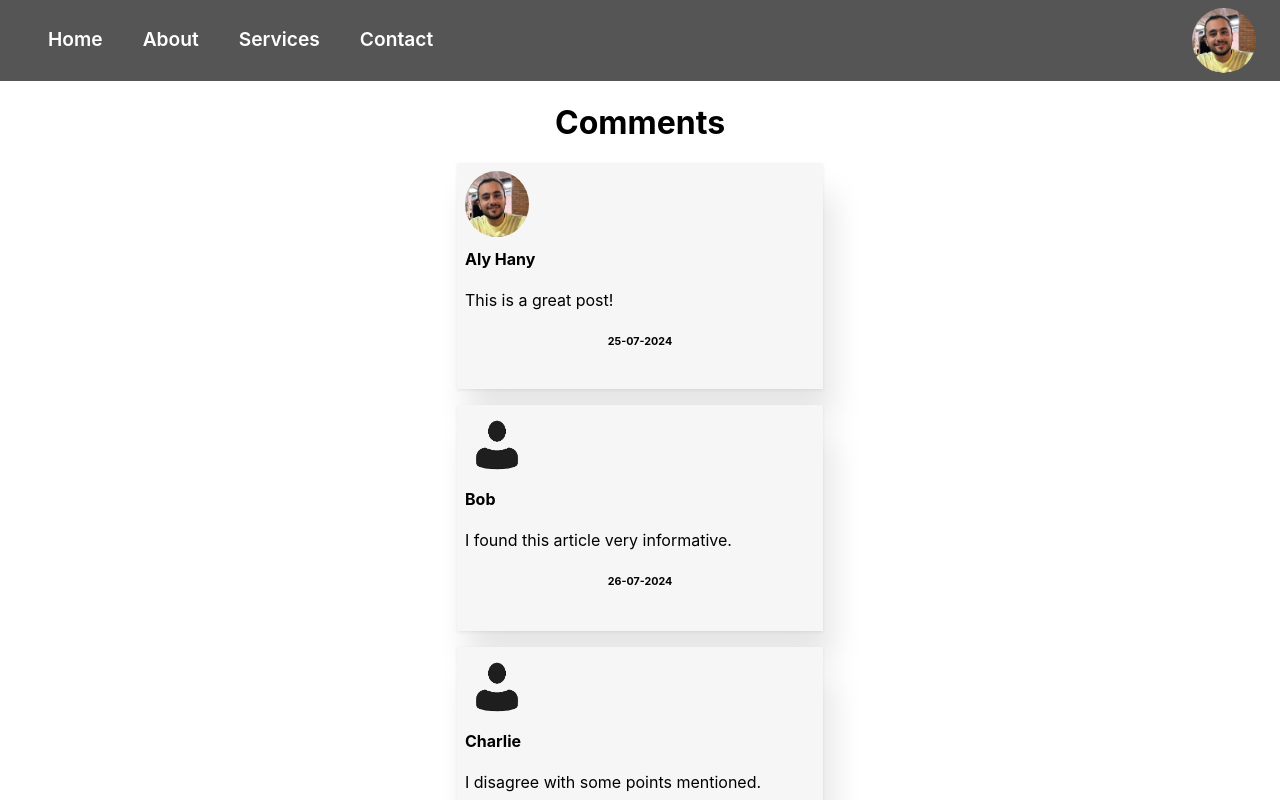
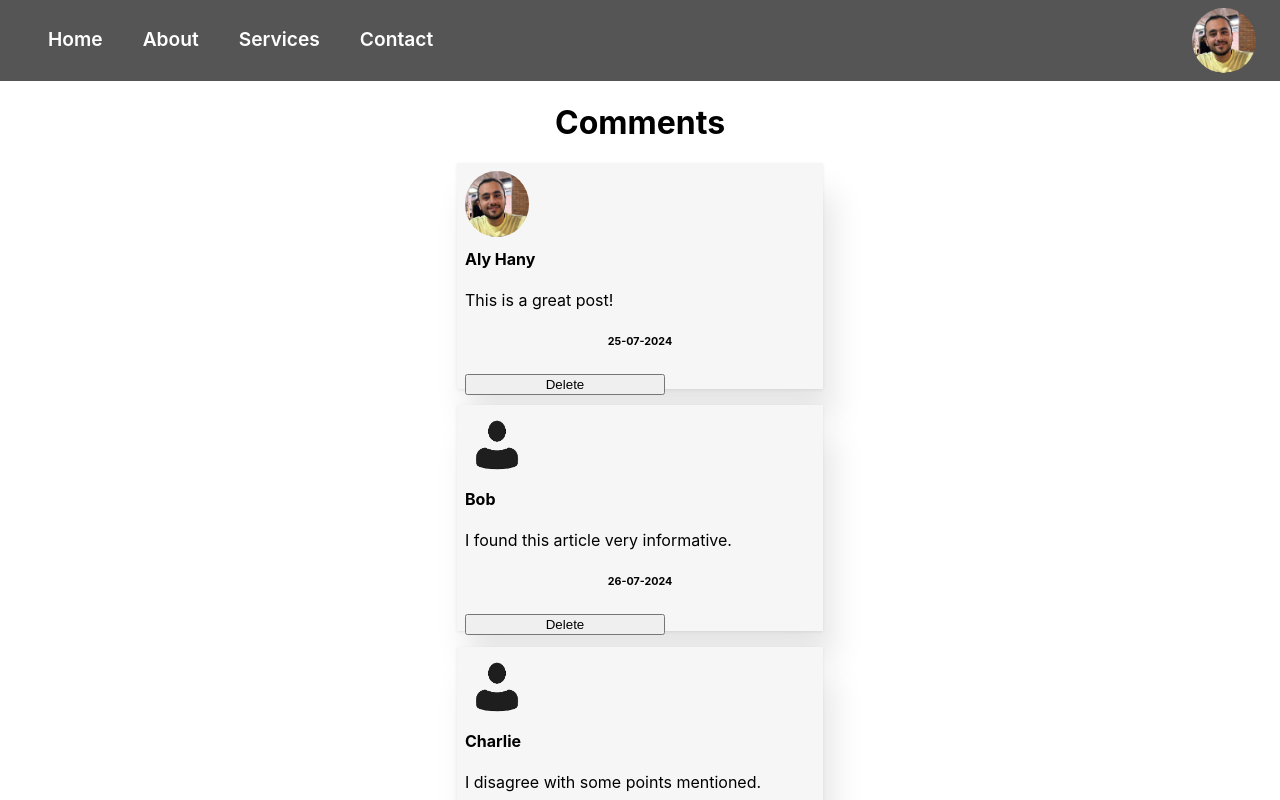
Before and after one commit to JEE18BI/ReactBlogWebsite, a React (Create React App) app: page / in a window 1280 px wide. Shown: the top 800 px of the page. Built offline with nearby package versions, Linux system fonts and the light colour scheme.

Commit message:
Delete Comment Function

```diff
--- a/src/App.jsx
+++ b/src/App.jsx
@@ -51,11 +51,15 @@ export function App() {
 
 
   };
+  const deleteComment=(deletedId)=>{
+    setComments(prevState => (prevState.filter(el => (el.id !== deletedId))))
+
+  };
   return(
    <div className="App">
     <Header src={img1}/>
     <h1 className="Title">Comments</h1>
-    <CommentList data={comments}/>
+    <CommentList data={comments} deleteFunction={deleteComment}/>
     <button  onClick={addComment}>Generate Dummy Comment</button>
    <Counter/>
    </div>
--- a/src/Components/Comment/Comment.jsx
+++ b/src/Components/Comment/Comment.jsx
@@ -1,7 +1,7 @@
 import Avatar from '../Avatar/Avatar.jsx';
 import './Comment.css';
 
-const Comment = ({UserName,Comment,Date,src,Gender})=>{
+const Comment = ({id,UserName,Comment,Date,src,Gender,deleteFunction})=>{
 
     return(
         <div className='Comment' >
@@ -9,6 +9,7 @@ const Comment = ({UserName,Comment,Date,src,Gender})=>{
             <h4 className="UserName">{UserName}</h4>
             <p className="CommentText">{Comment}</p>
             <h6 className="Date">{Date}</h6>
+            <button onClick={() => deleteFunction(id)}>Delete</button>
           </div>
     )
 }
--- a/src/Components/CommentList/CommentList.jsx
+++ b/src/Components/CommentList/CommentList.jsx
@@ -1,8 +1,8 @@
 import Comment from '../Comment/Comment.jsx';
 import './CommentList.css';
-const CommentList = ({data}) => {
+const CommentList = ({data , deleteFunction}) => {
     const newData= data.map((comment)=>(
-        <Comment key={comment.id} {...comment}/>
+        <Comment key={comment.id} {...comment} deleteFunction={deleteFunction}/>
        ))
        console.log(newData);
   return (
```
